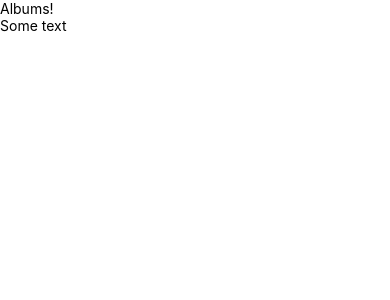
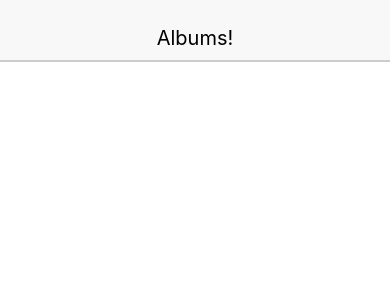
Before and after one commit to sirJiggles/react-native-udemy, a React Native app in the folder udemyapp/: screen / in a window 390 px wide. Shown: the top 300 px of the page. Built offline with nearby package versions, Linux system fonts and the light colour scheme.

Commit message:
adding some styles for the header

```diff
--- a/udemyapp/App.js
+++ b/udemyapp/App.js
@@ -1,12 +1,11 @@
 import React from 'react'
-import { Text, View } from 'react-native'
+import { View } from 'react-native'
 import Header from './src/components/Header'
 
 const App = () => {
   return (
     <View>
       <Header />
-      <Text>Some text</Text>
     </View>
   )
 }
--- a/udemyapp/package.json
+++ b/udemyapp/package.json
@@ -3,6 +3,7 @@
   "version": "0.1.0",
   "private": true,
   "devDependencies": {
+    "@types/react-native": "^0.49.5",
     "babel-eslint": "^8.0.1",
     "eslint": "^4.9.0",
     "eslint-plugin-react": "^7.4.0",
--- a/udemyapp/src/components/Header.js
+++ b/udemyapp/src/components/Header.js
@@ -1,8 +1,30 @@
 import React from 'react'
-import { Text } from 'react-native'
+import { Text, StyleSheet, View } from 'react-native'
 
 const Header = () => {
-  return <Text>Albums!</Text>
+  const { textStyle, viewStyle } = styles
+
+  return (
+    <View style={viewStyle}>
+      <Text style={textStyle}>Albums!</Text>
+    </View>
+  )
 }
 
+const styles = StyleSheet.create({
+  textStyle: {
+    fontSize: 20
+  },
+  viewStyle: {
+    backgroundColor: '#F8F8F8',
+    justifyContent: 'center',
+    alignItems: 'center',
+    paddingTop: 15,
+    height: 60,
+    shadowColor: 'black',
+    shadowOffset: { width: 0, height: 2 },
+    shadowOpacity: 0.2
+  }
+})
+
 export default Header
```
